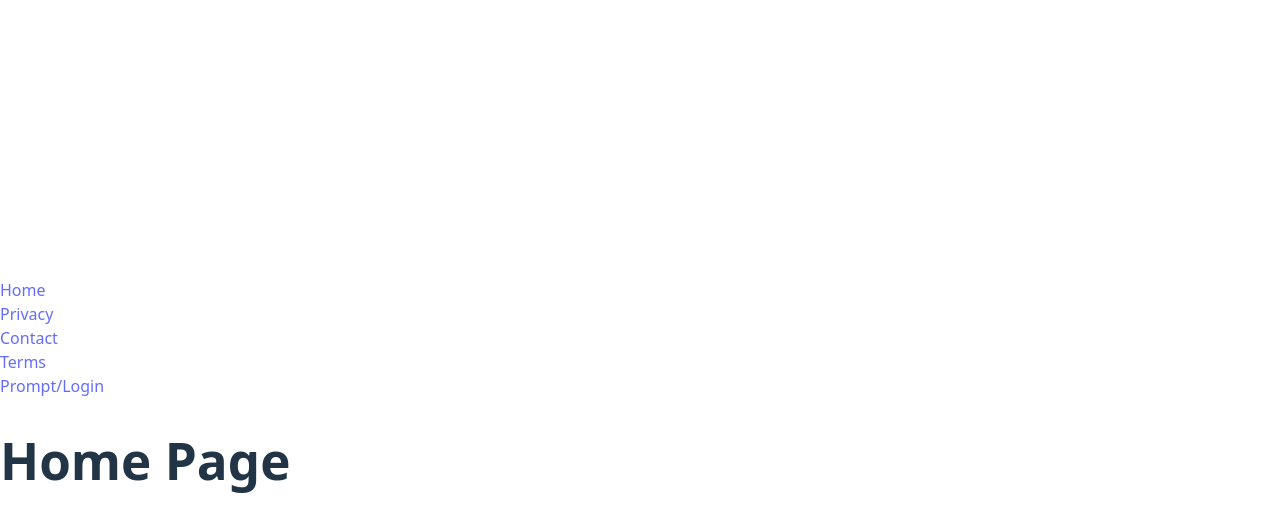
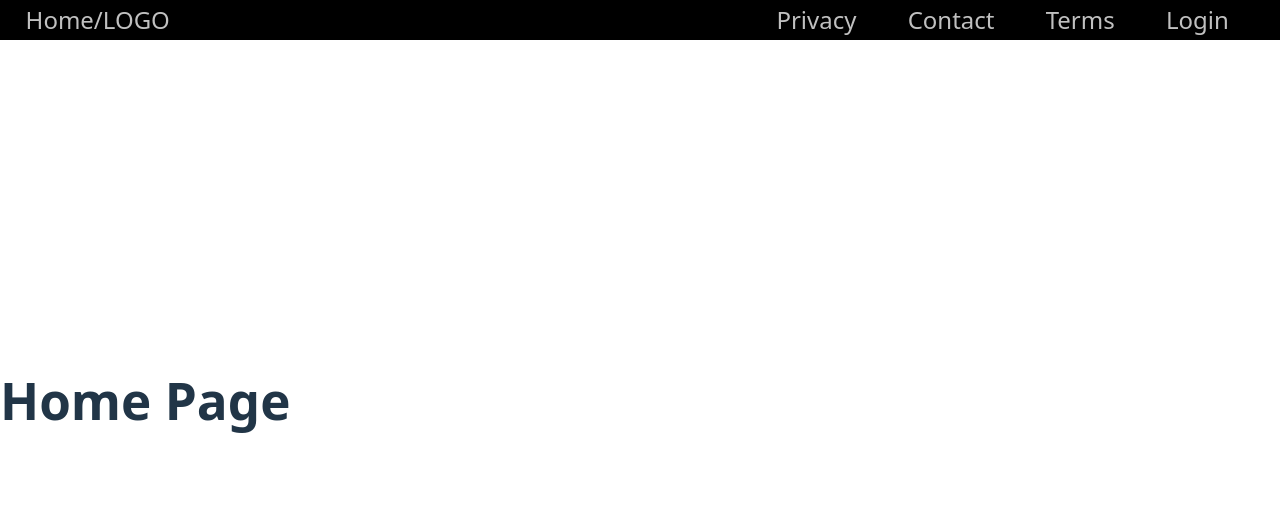
Before and after one commit to ommegamind/AGENTIC_AI_FYPRJ, a React (Vite) app in the folder client/: page / in a window 1280 px wide. Shown: the top 532 px of the page. Built offline with nearby package versions, Linux system fonts and the light colour scheme.

Commit message:
nav base design completed

```diff
--- a/client/src/components/Navbar/Navbar.jsx
+++ b/client/src/components/Navbar/Navbar.jsx
@@ -1,17 +1,20 @@
 import { Link } from "react-router"
+import styles from "./Navbar.module.css"
 
 export const Navbar=()=>{
-    return (<>
-        <Link to={"/"}>Home</Link>
-        <br />
-        <Link to={"/privacy-policy"}>Privacy</Link>
-        <br />
-        <Link to={"/contact-us"}>Contact</Link>
-        <br />
-        <Link to={"/terms-of-service"}>Terms</Link>
-        <br />
-        <Link to={"/prompt-page"}>Prompt/Login</Link>
-        <br />
-        {/* <Link to={"/sign-in"}>Sign In</Link> */}
-    </>)
+    return (
+    <div className={styles.Navbar}>
+        <Link to={"/"} className={styles.Navlogo}>Home/LOGO</Link>
+
+        <div className={styles.Navlinkcontainer}>
+            <Link to={"/privacy-policy"} className={styles.Navlink}>Privacy</Link>
+
+            <Link to={"/contact-us"} className={styles.Navlink}>Contact</Link>
+
+            <Link to={"/terms-of-service"} className={styles.Navlink}>Terms</Link>
+
+            <Link to={"/prompt-page"} className={styles.Navlink}>Login</Link>
+        </div>
+    </div>
+    )
 }
--- /dev/null
+++ b/client/src/components/Navbar/Navbar.module.css
@@ -0,0 +1,34 @@
+.Navbar{
+    position: fixed;
+    top: 0;
+    font-size: 3vh;
+    background-color: black;
+    width: 100vw;
+    height: 5vh;
+    display: flex;
+    flex-direction: row;
+    align-items: center;
+    justify-content: space-between;
+
+}
+
+.Navlogo{
+    color: silver;
+    padding-left: 2vw;
+    margin-right: 20vw;
+}
+
+.Navlogo:hover{
+    font-weight: 600;
+    color: white;
+}
+
+.Navlink{
+    color: silver;
+    padding-right: 4vw;
+}
+
+.Navlink:hover{
+    font-weight: 600;
+    color: white;
+}
```
